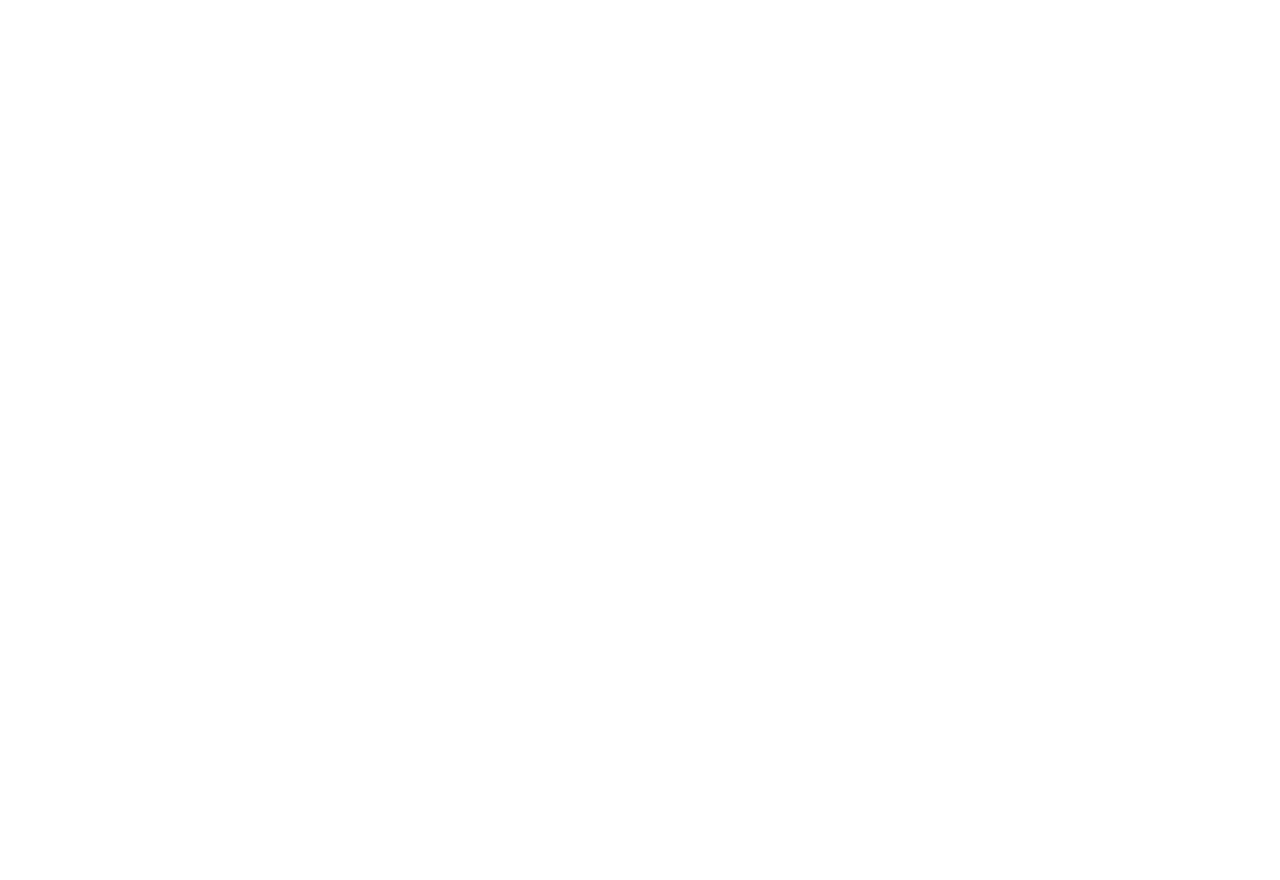
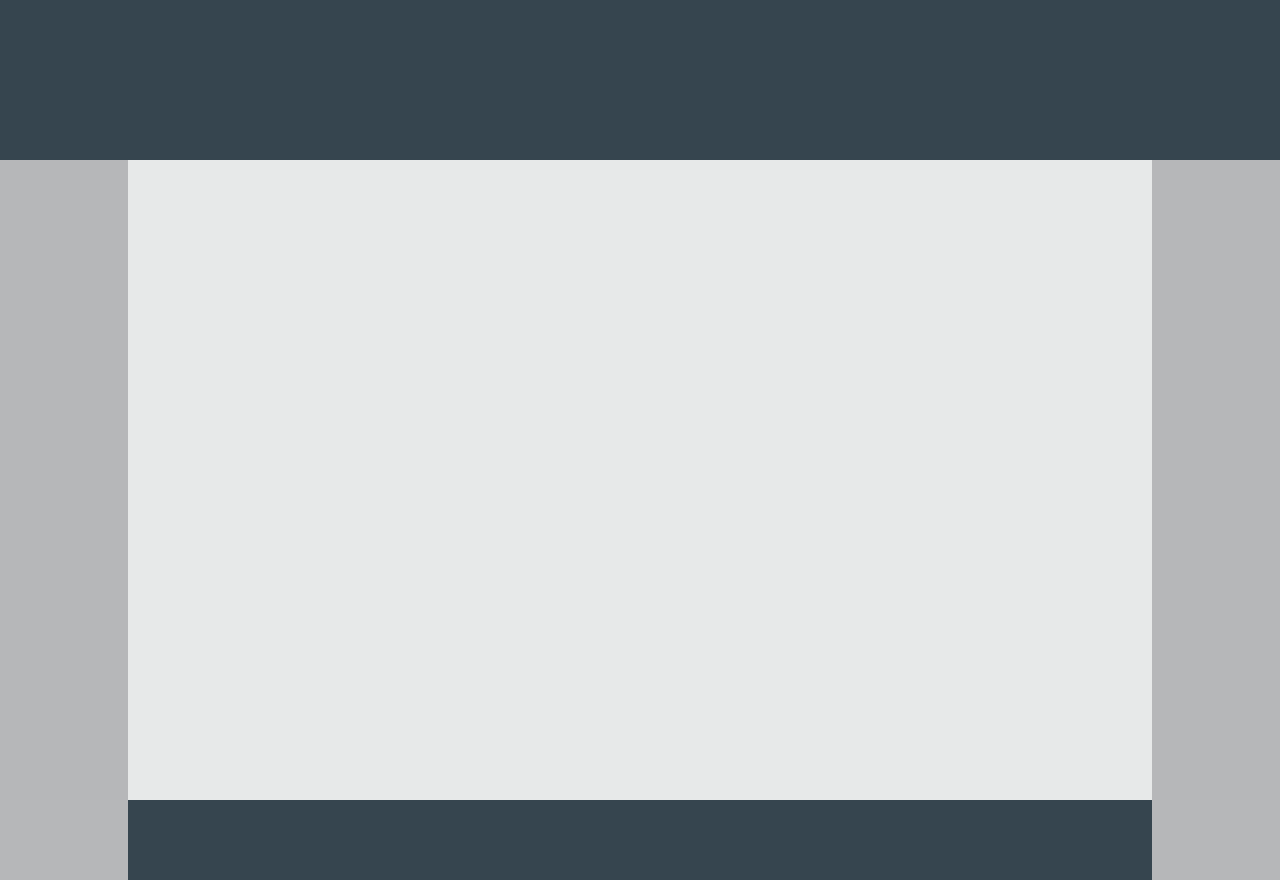
Before and after one commit to KenieAUllman/HTML-CSS-2, a plain HTML site: page drill-1/index.html in a window 1280 px wide. Before the commit the page ends 800 px from the top, so only its background shows below. Drawn offline with Linux system fonts and the light colour scheme.

Commit message:
Drill 1 is done

```diff
--- a/drill-1/index.css
+++ b/drill-1/index.css
@@ -0,0 +1,25 @@
+
+.header-gray {
+    width: 100%;
+    height: 20vh;
+    background-color: #36454F;
+}
+
+.middle-body-color {
+    width: 80%;
+    height: 80vh;
+    background-color: #e7e9e9;
+    margin: auto;
+}
+
+.footer-gray {
+    width: 80%;
+    margin: auto;
+    height: 10vh;
+    background-color: #36454F;
+}
+
+body {
+    background-color: #b6b7b9;
+    margin: 0px;
+}
--- a/drill-1/index.html
+++ b/drill-1/index.html
@@ -2,10 +2,15 @@
   <html lang="en">
     <head>
       <!-- Meta tags and other external links go here, and the link and title tags below can be used to change the icon/title of your webpage -->
-      <link rel="shortcut icon" href="some-URL-or-path-goes-here" />
+      <link rel="stylesheet" href='index.css'/>
       <title>Shades of Gray</title>
     </head>
     <body>
-      <!-- Content of page goes inside the body tag -->
+        <div class='header-gray'>
+        </div>
+        <div class='middle-body-color'>
+        </div>
+        <div class='footer-gray'>
+        </div>
     </body>
   </html>
```
